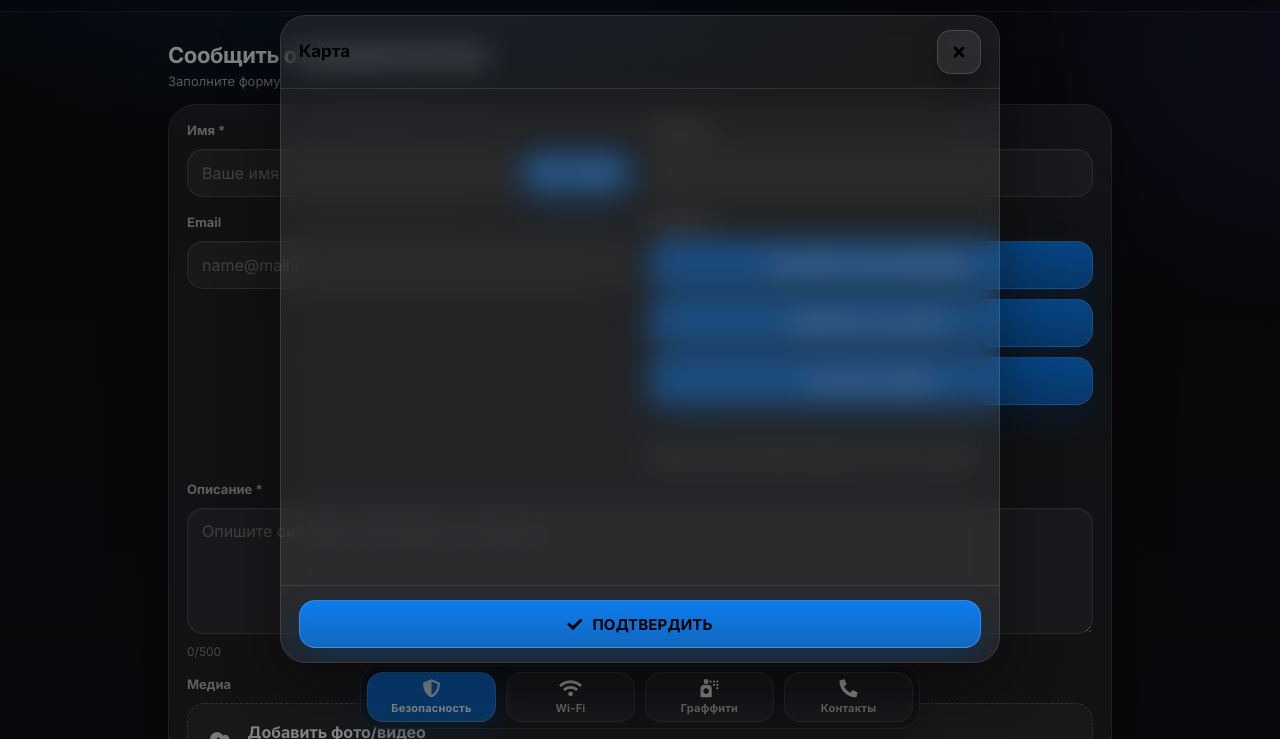
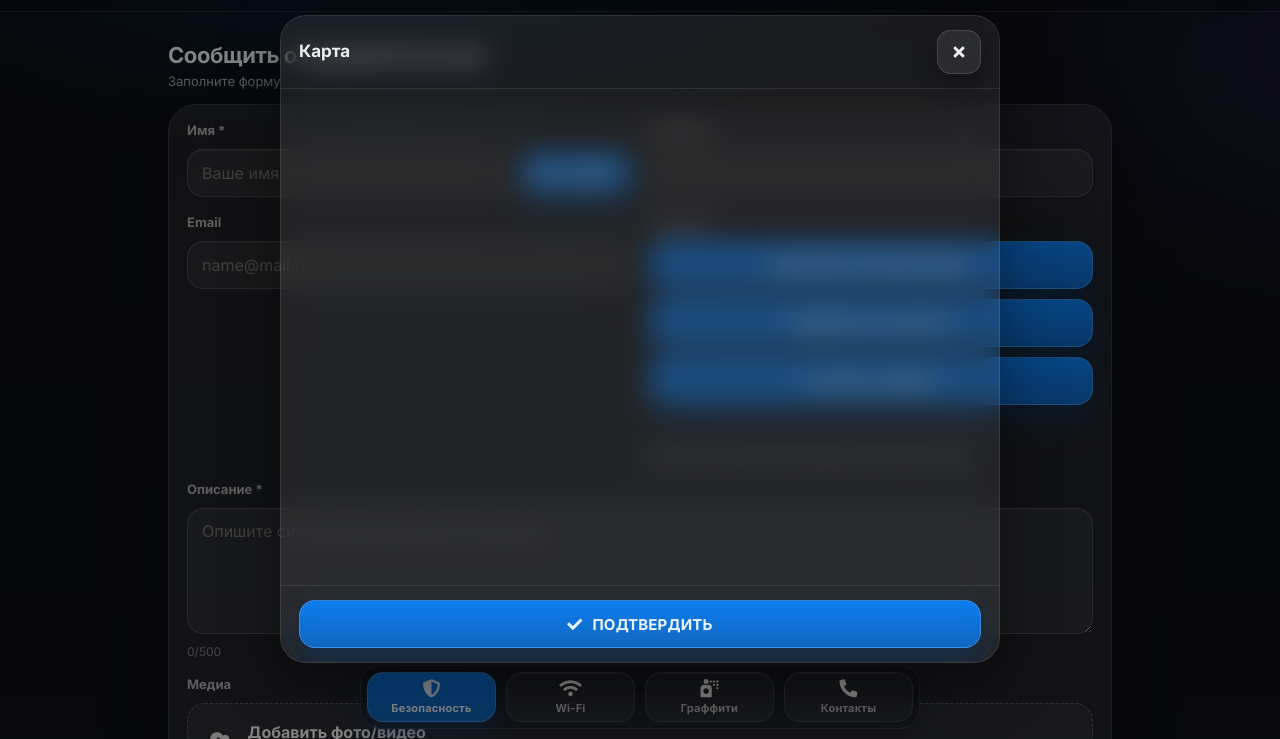
Before and after one commit to OlegStaroverov/BezopasniiSevastopol, a plain HTML site: page index.html in a window 1280 px wide. Both pictures are taken after a click on the button "ВЫБРАТЬ НА КАРТЕ". Shown: the part 61-800 px from the top of the page. Drawn offline with nearby package versions, Linux system fonts and the light colour scheme.

Commit message:
Update styles.css

```diff
--- a/styles.css
+++ b/styles.css
@@ -1126,3 +1126,9 @@ html, body{
   display: inline-block;
   margin-bottom: 6px;
 }
+
+/* Модалки должны наследовать цвет темы, т.к. они не внутри .app-shell */
+.modal,
+.modal-sheet {
+  color: var(--text);
+}
```
